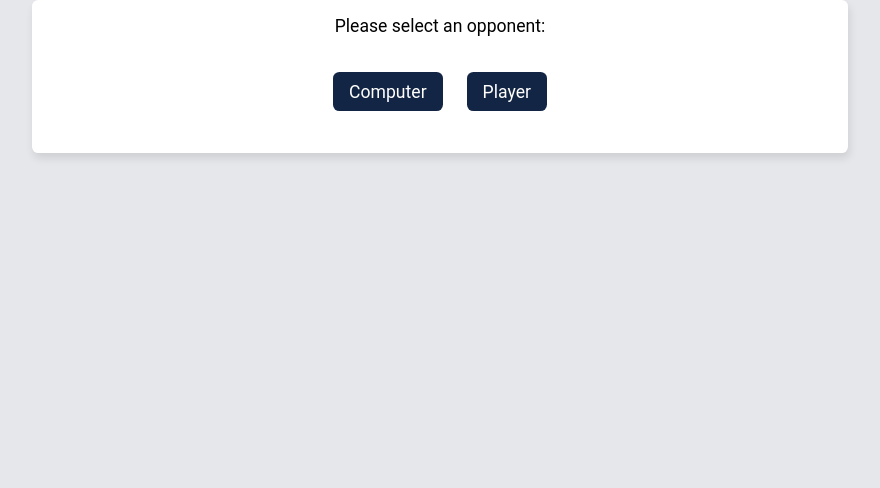
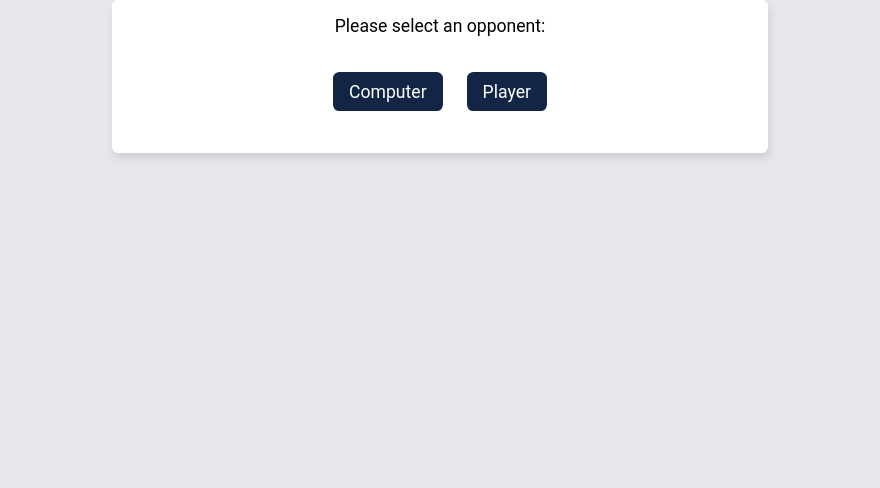
Before and after one commit to JulianKings/odin-tic-tac-toe, a plain HTML site: page index.html in a window 1280 px wide. Shown: the part 312-800 px from the top of the page, without its empty margins (200-1080 px from the left). Drawn offline with Linux system fonts and the light colour scheme.

Commit message:
Small styling update

```diff
--- a/styles/style.css
+++ b/styles/style.css
@@ -31,7 +31,7 @@ body {
 }
 
 .content-box {
-    width: min(45rem, 60%);
+    width: min(35rem, 60%);
     background-color: white;
     border-radius: 0.4rem;
     box-shadow: 0.1rem 0.3em 0.5rem rgb(0, 0, 0, 0.1);
```
